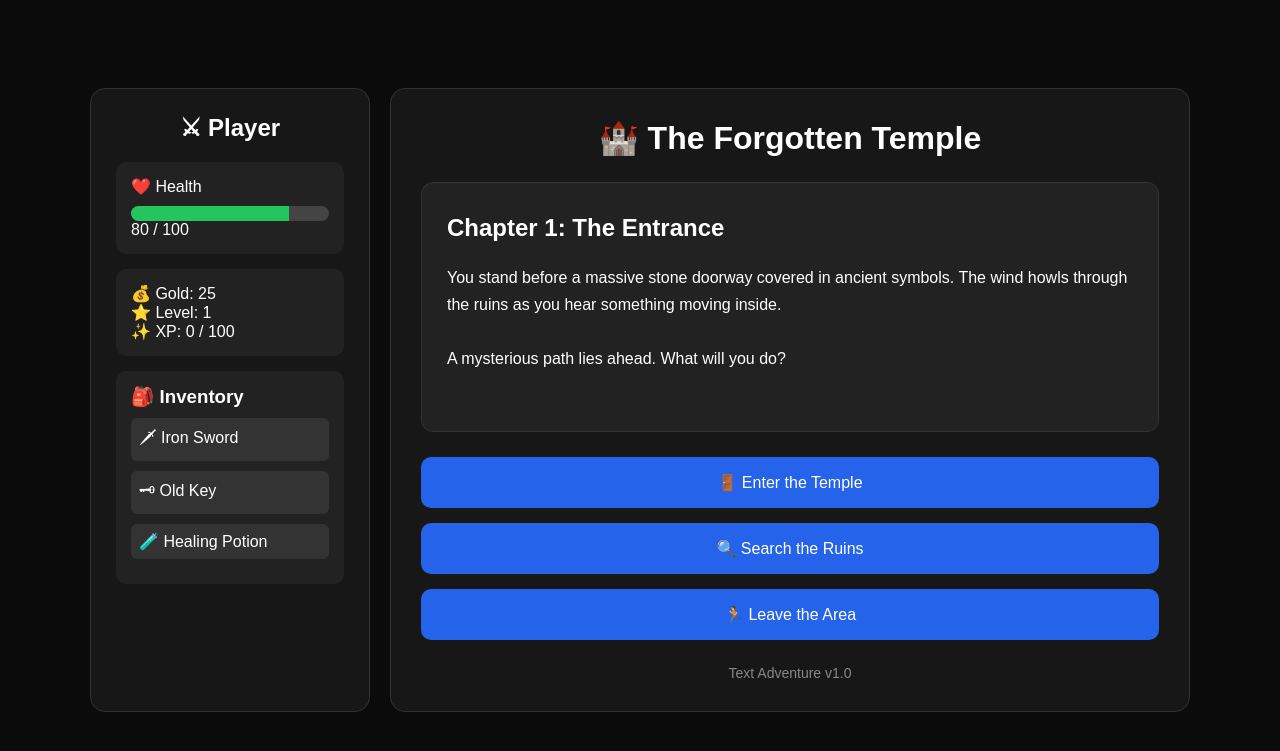
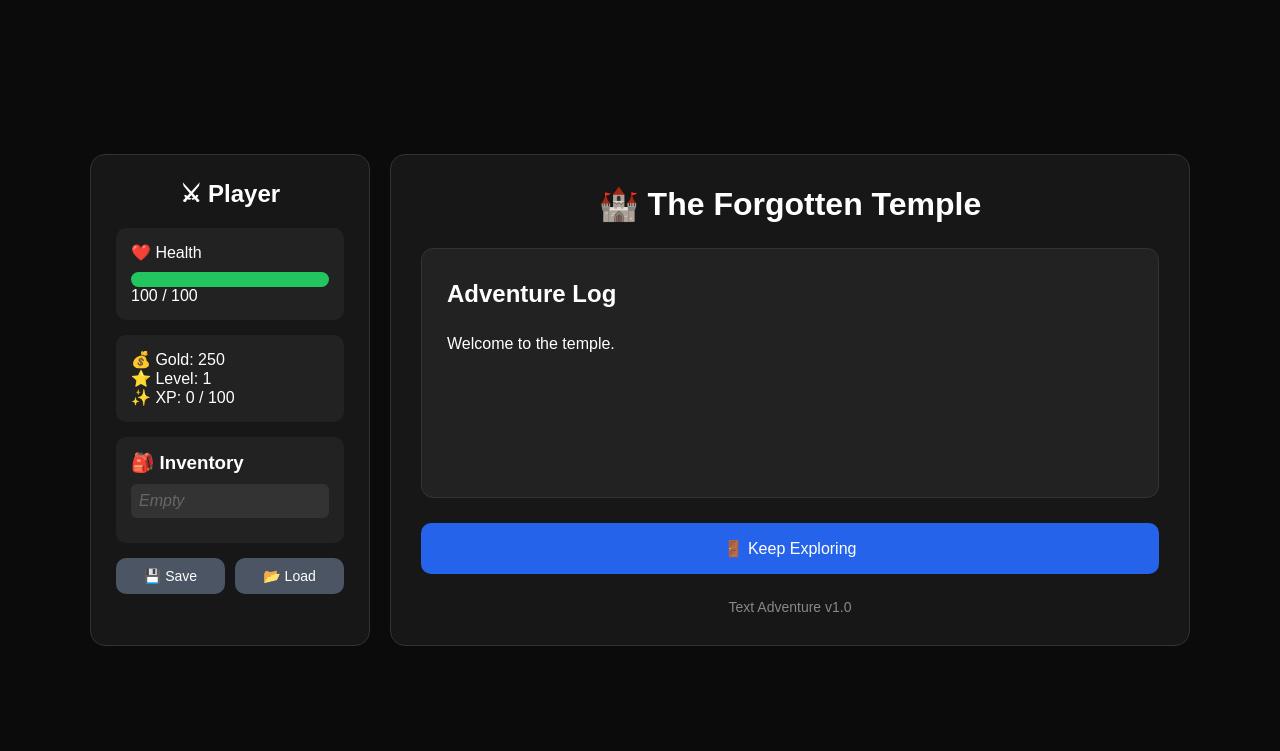
Before and after one commit to reddotflash/theforgottentemple, a Flask app: page / in a window 1280 px wide. Shown: the top 751 px of the page. Run offline with Flask 3, Linux system fonts and the light colour scheme.

Commit message:
Update the-forgotten-temple.html

```diff
--- a/templates/the-forgotten-temple.html
+++ b/templates/the-forgotten-temple.html
@@ -53,9 +53,9 @@ body{
     margin-top:10px;
 }
 .health{
-    width:80%;
     height:100%;
     background:#22c55e;
+    transition: width 0.3s ease;
 }
 .inventory{
     list-style:none;
@@ -65,6 +65,9 @@ body{
     background:#333;
     padding:8px;
     border-radius:6px;
+    display: flex;
+    justify-content: space-between;
+    align-items: center;
 }
 /* GAME AREA */
 .game{
@@ -94,7 +97,11 @@ h1{
     display:grid;
     gap:15px;
 }
-button{
+/* Turned buttons into anchor-compatible blocks */
+.btn{
+    display: block;
+    text-align: center;
+    text-decoration: none;
     padding:16px;
     border:none;
     border-radius:10px;
@@ -104,9 +111,34 @@ button{
     cursor:pointer;
     transition:.3s;
 }
-button:hover{
+.btn:hover{
     background:#1d4ed8;
     transform:translateY(-3px);
+}
+.btn-use {
+    background: #e11d48;
+    color: white;
+    padding: 4px 8px;
+    text-decoration: none;
+    border-radius: 4px;
+    font-size: 12px;
+}
+.btn-use:hover {
+    background: #be123c;
+}
+.system-actions {
+    display: flex;
+    gap: 10px;
+    margin-top: 15px;
+}
+.btn-system {
+    flex: 1;
+    background: #4b5563;
+    padding: 10px;
+    font-size: 14px;
+}
+.btn-system:hover {
+    background: #374151;
 }
 /* FOOTER */
 .footer{
@@ -128,48 +160,76 @@ button:hover{
 </head>
 <body>
 <div class="game-container">
-<!-- PLAYER SECTION -->
+<!-- PLAYER SECTION (DYNAMIC) -->
 <div class="player">
 <h2>⚔ Player</h2>
 <div class="card">
 <p>❤️ Health</p>
 <div class="health-bar">
-<div class="health"></div>
+<!-- Dynamically calculates percentage for the CSS width -->
+<div class="health" style="width: {{ (stats.health / stats.max_health) * 100 }}%;"></div>
 </div>
-<p>80 / 100</p>
+<p>{{ stats.health }} / {{ stats.max_health }}</p>
 </div>
 <div class="card">
-<p>💰 Gold: 25</p>
-<p>⭐ Level: 1</p>
-<p>✨ XP: 0 / 100</p>
+<p>💰 Gold: {{ stats.gold }}</p>
+<p>⭐ Level: {{ stats.level }}</p>
+<p>✨ XP: {{ stats.xp }} / {{ stats.level * 100 }}</p>
 </div>
 <div class="card">
 <h3>🎒 Inventory</h3>
 <ul class="inventory">
-<li>🗡 Iron Sword</li>
-<li>🗝 Old Key</li>
-<li>🧪 Healing Potion</li>
+{% if stats.inventory %}
+    {% for item in stats.inventory %}
+        <li>
+            <span>{{ item }}</span>
+            <a href="{{ url_for('use_item', item_name=item) }}" class="btn-use">Use</a>
+        </li>
+    {% endfor %}
+{% else %}
+    <li style="color: #666; font-style: italic;">Empty</li>
+{% endif %}
 </ul>
 </div>
+
+<!-- Save and Load UI -->
+<div class="system-actions">
+    <a href="{{ url_for('save_game') }}" class="btn btn-browser btn-system">💾 Save</a>
+    <a href="{{ url_for('load_game') }}" class="btn btn-browser btn-system">📂 Load</a>
 </div>
-<!-- STORY SECTION -->
+</div>
+
+<!-- STORY & ACTIONS SECTION -->
 <div class="game">
 <h1>🏰 The Forgotten Temple</h1>
 <div class="story">
-<h2>Chapter 1: The Entrance</h2>
-<p>
-You stand before a massive stone doorway covered in ancient symbols.
-The wind howls through the ruins as you hear something moving inside.
-</p>
-<br>
-<p>
-A mysterious path lies ahead. What will you do?
-</p>
+<h2>Adventure Log</h2>
+<p>{{ story_text }}</p>
+
+<!-- If an enemy exists, display its current status -->
+{% if enemy %}
+    <div class="card" style="margin-top: 20px; border: 1px solid #991b1b;">
+        <p style="color: #ef4444; font-weight: bold;">⚠️ Enemy Spotted: {{ enemy.name }}</p>
+        <p>HP: {{ enemy.hp }} / {{ enemy.max_hp }} | Attack: {{ enemy.attack }}</p>
+    </div>
+{% endif %}
 </div>
+
 <div class="choices">
-<button>🚪 Enter the Temple</button>
-<button>🔍 Search the Ruins</button>
-<button>🏃 Leave the Area</button>
+<!-- If there's an active enemy, display the attack button -->
+{% if enemy %}
+    <a href="{{ url_for('attack') }}" class="btn" style="background: #dc2626;">⚔️ Attack Enemy</a>
+{% endif %}
+
+<!-- Dynamic choices loop -->
+{% if choices %}
+    {% for choice in choices %}
+        <a href="/scene/{{ choice.next_scene_id }}" class="btn">{{ choice.text }}</a>
+    {% endfor %}
+{% else %}
+    <!-- Fallback default buttons if choices is empty -->
+    <a href="/" class="btn">🚪 Keep Exploring</a>
+{% endif %}
 </div>
 <div class="footer">
 Text Adventure v1.0
```
